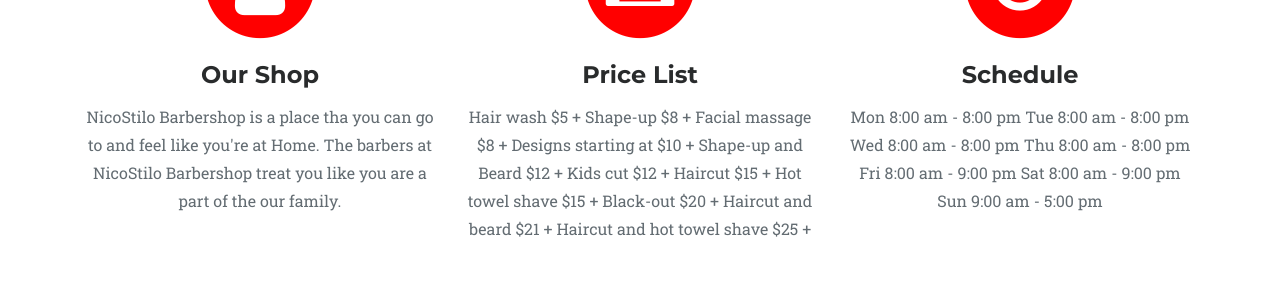
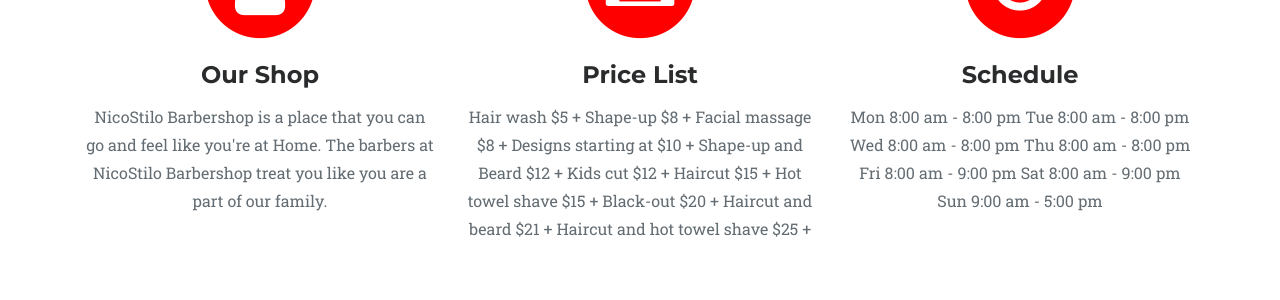
Before and after one commit to Nicostilo08/Nicostilo08.github.io, a Jekyll site: the page built from index.md, in a window 1280 px wide and 900 px high, scrolled down 1433 px. Shown: the part 154-454 px from the top of the window. Built offline with Jekyll 4.4.1, drawn with Linux system fonts in a browser that asks for light colours; some web fonts are replaced.

Commit message:
Updated Index

```diff
--- a/index.md
+++ b/index.md
@@ -17,9 +17,9 @@
 services-title: Services
 services-content: Best cuts in town 100% Guaranteed!!!
 first-service-title: Our Shop
-first-service-content: NicoStilo Barbershop is a place tha you can go to and feel
-  like you're at Home. The barbers at NicoStilo Barbershop treat you like you are
-  a part of the our family.
+first-service-content: NicoStilo Barbershop is a place that you can go and feel like
+  you're at Home. The barbers at NicoStilo Barbershop treat you like you are a part
+  of our family.
 first-service-icon: fa-users
 second-service-title: Price List
 second-service-content: |-
@@ -59,7 +59,6 @@
   description:
   photo-link: https://www.instagram.com/nicostilobarbershop/
 - image: "/uploads/beard.jpg"
-  description:
   photo-link: https://www.instagram.com/nicostilobarbershop/
 team-title: Our Amazing Team!!
 team-content: We specialize in all types of hair !
```
